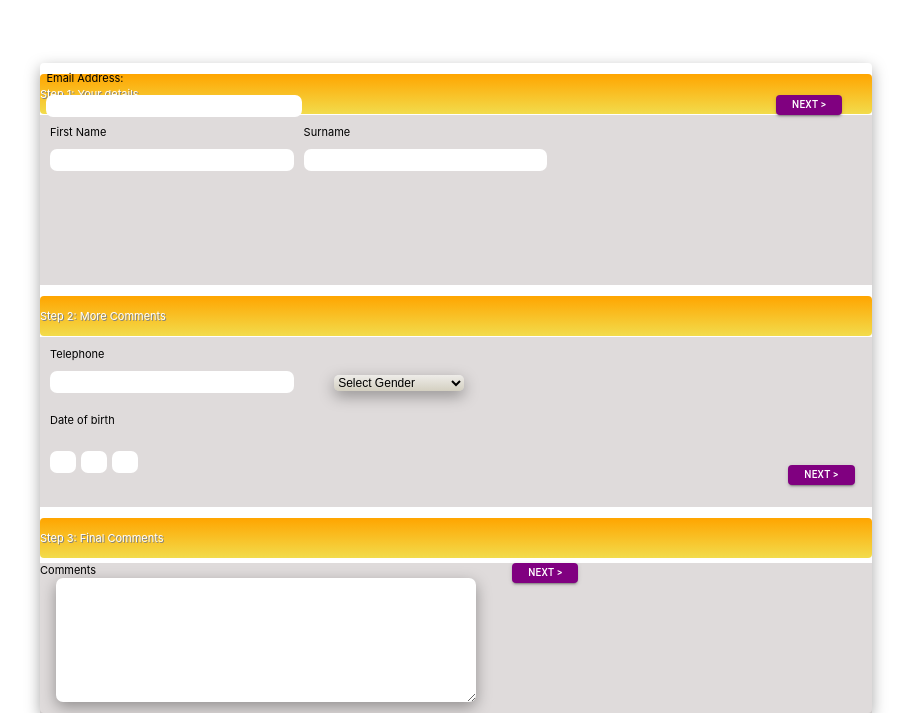
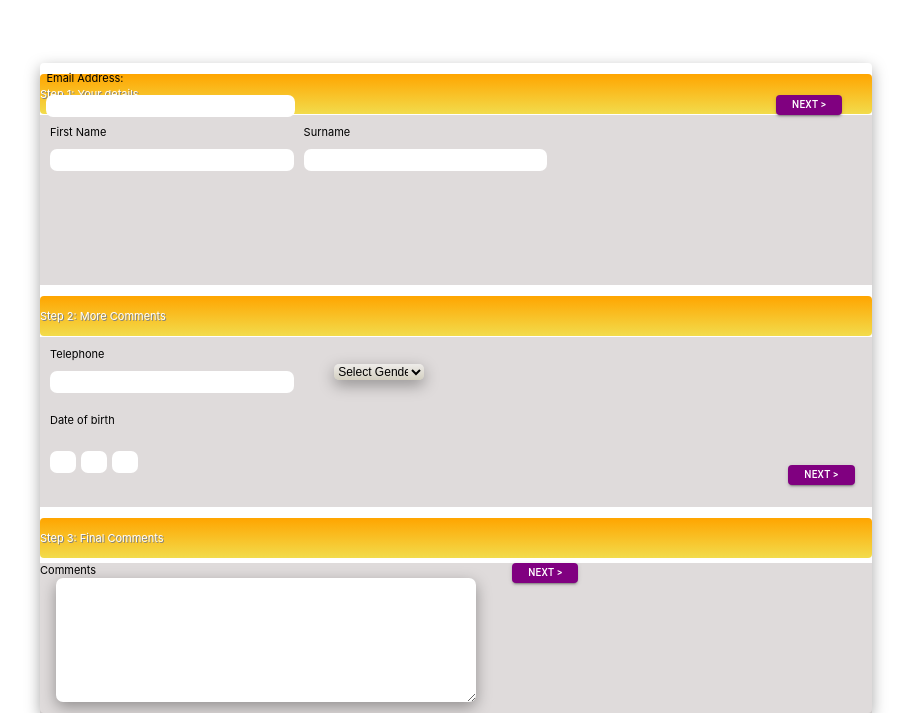
Before and after one commit to TyroneKong/Finer-Vision, a React (Vite) app in the folder FinerVisionform/: page / in a window 1280 px wide. Shown: the part 137-850 px from the top of the page, without its empty margins (184-1095 px from the left). Built offline with nearby package versions, Linux system fonts and the light colour scheme.

Commit message:
remove node modules

```diff
--- a/FinerVisionform/src/form/Form.jsx
+++ b/FinerVisionform/src/form/Form.jsx
@@ -277,7 +277,7 @@ export const Form = () => {
             Date of birth
           </label>
 
-          <select onChange={handleGender}>
+          <select className="form__moreComments-select" onChange={handleGender}>
             <option>Select Gender</option>
             <option>Male</option>
             <option>Female</option>
--- a/FinerVisionform/src/form/Form.scss
+++ b/FinerVisionform/src/form/Form.scss
@@ -58,6 +58,7 @@
     flex-direction: column;
     text-align: left;
     row-gap: 10px;
+    width: 97%;
 
     &-container {
       position: absolute;
@@ -232,9 +233,9 @@ select {
   box-shadow: rgba(0, 0, 0, 0.35) 0px 5px 15px;
   border: 0;
   border-radius: 5px;
-  width: 16%;
+  width: 11%;
   position: relative;
-  bottom: 35%;
+  bottom: 42%;
   left: 35%;
   background: linear-gradient(rgb(238, 236, 233), rgba(208, 204, 184, 0.752));
 }
```
